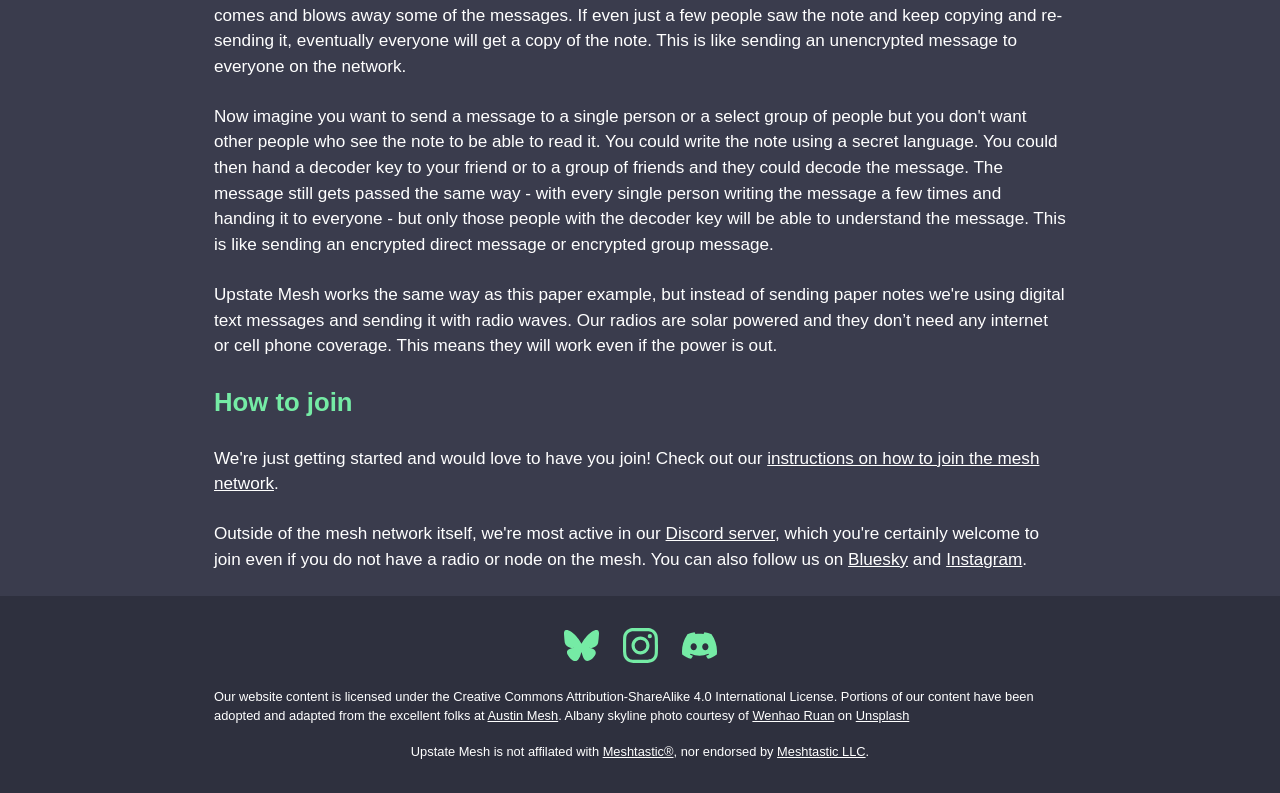
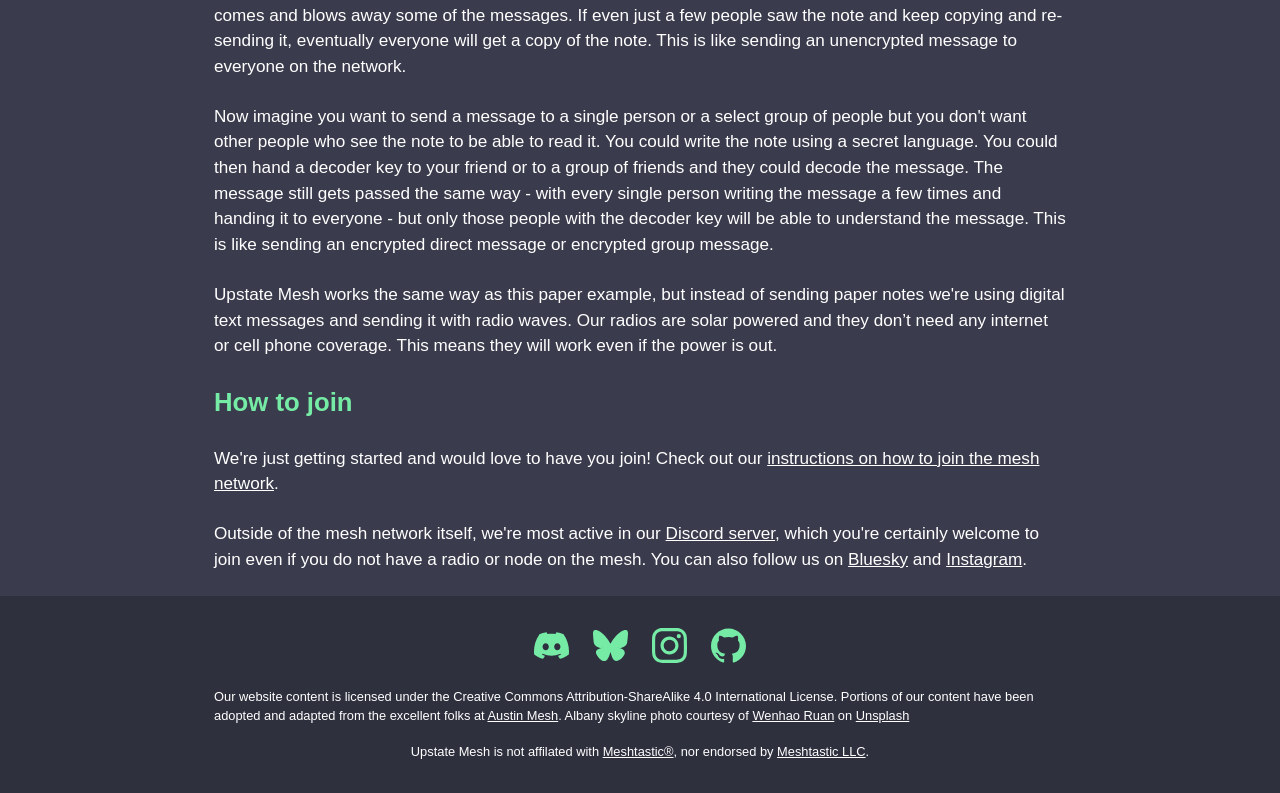
Before and after one commit to Upstate-Mesh/upstate-mesh-web, a React (Vite) app: page / in a window 1280 px wide. Shown: the part 953-1746 px from the top of the page. Built offline with nearby package versions, Linux system fonts and the light colour scheme; a web font is replaced by a local one.

Commit message:
added github link

```diff
--- a/src/SocialIcons.tsx
+++ b/src/SocialIcons.tsx
@@ -1,5 +1,6 @@
 import blueskyIcon from "/bluesky.svg";
 import discordIcon from "/discord.svg";
+import gitHubIcon from "/github.svg";
 import instagramIcon from "/instagram.svg";
 import Stack from "@mui/material/Stack";
 
@@ -16,6 +17,11 @@ export default function SocialIcons() {
       }}
     >
       <SocialIcon
+        src={discordIcon}
+        href="https://discord.gg/FvajRmXEsb"
+        title="Discord"
+      />
+      <SocialIcon
         src={blueskyIcon}
         href="https://bsky.app/profile/upstatemesh.bsky.social"
         title="Bluesky"
@@ -26,9 +32,9 @@ export default function SocialIcons() {
         title="Instagram"
       />
       <SocialIcon
-        src={discordIcon}
-        href="https://discord.gg/FvajRmXEsb"
-        title="Discord"
+        src={gitHubIcon}
+        href="https://github.com/upstate-mesh/mesh-station"
+        title="GitHub"
       />
     </Stack>
   );
```
Also changed, not shown: public/github.svg (added).
